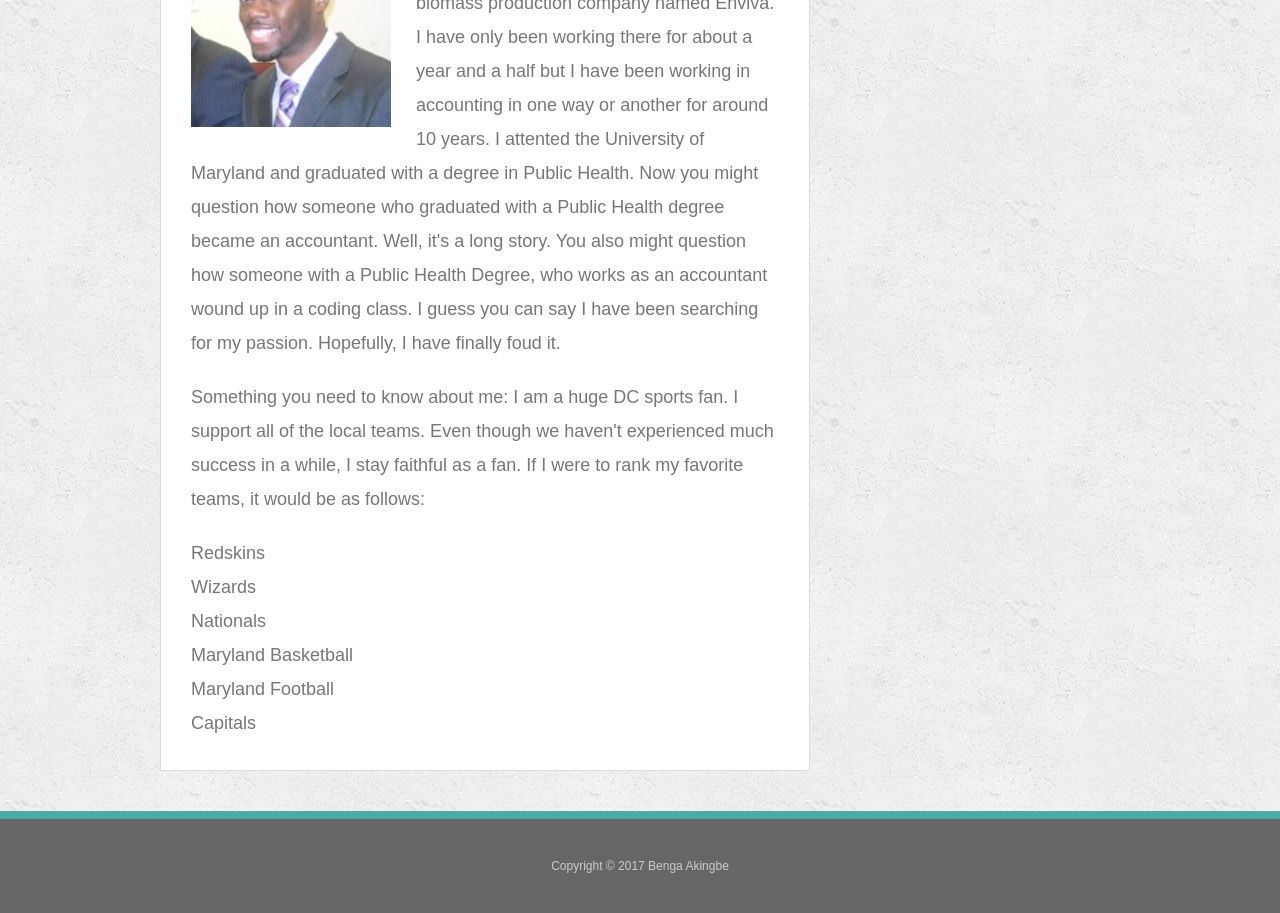
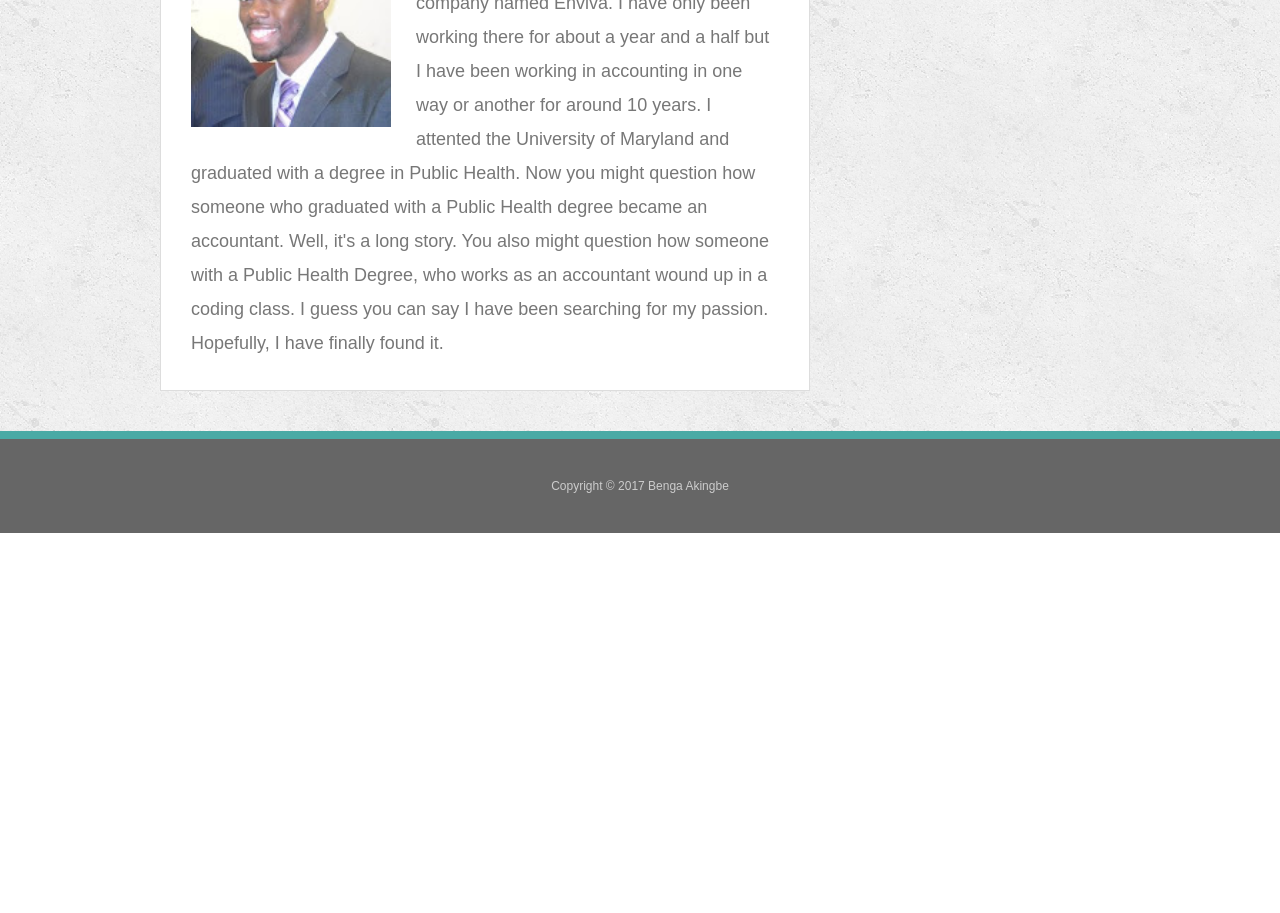
Before and after one commit to akingbe1/Basic-Portfolio, a plain HTML site: page index.html in a window 1280 px wide. Shown: the part 335-1248 px from the top of the page. After the commit the page ends 868 px from the top, so only its background shows below. Drawn offline with Linux system fonts and the light colour scheme.

Commit message:
final push

```diff
--- a/index.html
+++ b/index.html
@@ -21,16 +21,7 @@
     <section class="main-section">
       <h1>About Me</h1>
       <img src="assets/images/profile_pic.jpg" class="auth-image" alt="Benga Akingbe">
-      <p>My name is Benga Akingbe. I am 31 years old. I currently work as an accountant for a biomass production company named Enviva. I have only been working there for about a year and a half but I have been working in accounting in one way or another for around 10 years. I attented the University of Maryland and graduated with a degree in Public Health. Now you might question how someone who graduated with a Public Health degree became an accountant. Well, it's a long story. You also might question how someone with a Public Health Degree, who works as an accountant wound up in a coding class. I guess you can say I have been searching for my passion. Hopefully, I have finally foud it.</p>
-      <p>Something you need to know about me: I am a huge DC sports fan. I support all of the local teams. Even though we haven't experienced much success in a while, I stay faithful as a fan. If I were to rank my favorite teams, it would be as follows:</p>
-      <ol type="1">
-        <li>Redskins</li>
-        <li>Wizards</li>
-        <li>Nationals</li>
-        <li>Maryland Basketball</li>
-        <li>Maryland Football</li>
-        <li>Capitals</li>
-      </ol>
+      <p>My name is Benga Akingbe. I currently work as an accountant for a biomass production company named Enviva. I have only been working there for about a year and a half but I have been working in accounting in one way or another for around 10 years. I attented the University of Maryland and graduated with a degree in Public Health. Now you might question how someone who graduated with a Public Health degree became an accountant. Well, it's a long story. You also might question how someone with a Public Health Degree, who works as an accountant wound up in a coding class. I guess you can say I have been searching for my passion. Hopefully, I have finally found it.</p>
     </section>
     <section class="sidebar">
       <div id="connect">
```
